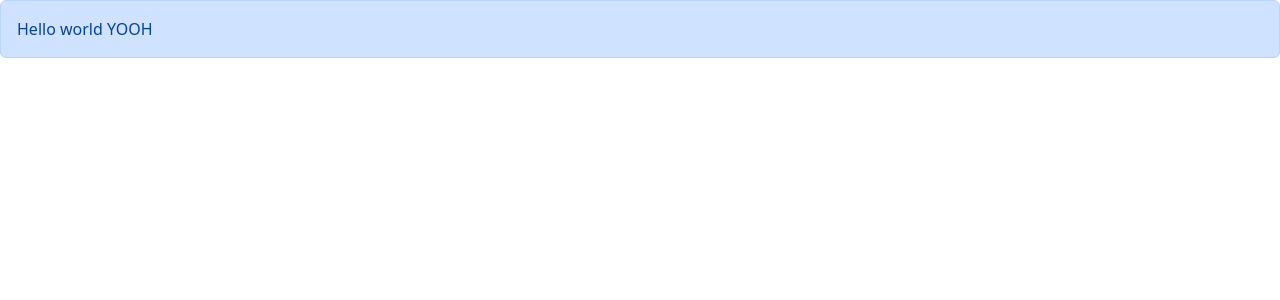
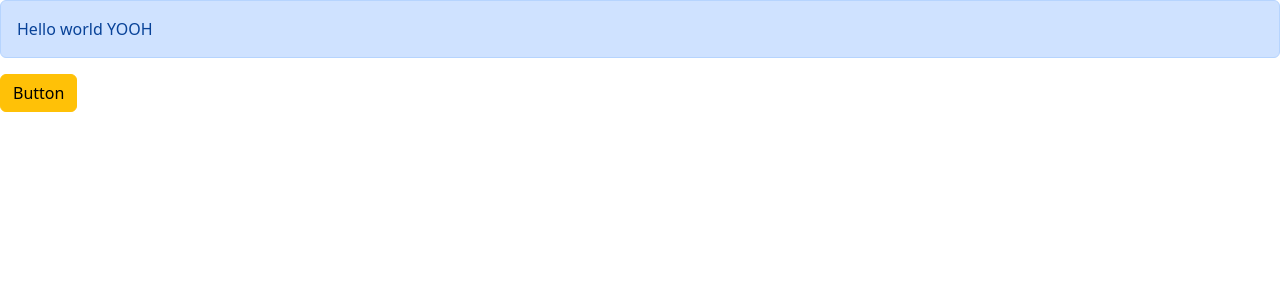
Before and after one commit to Sheddiey/ReactC, a React (Vite) app in the folder React/react-app/: page / in a window 1280 px wide. Shown: the top 300 px of the page. Built offline with nearby package versions, Linux system fonts and the light colour scheme.

Commit message:
building a button component

```diff
--- a/React/react-app/src/App.tsx
+++ b/React/react-app/src/App.tsx
@@ -1,3 +1,4 @@
+import Button from "./Components/Button";
 import Alert from "./Components/alert";
 
 
@@ -7,6 +8,8 @@ function App() {
       <Alert>
         Hello world <span>YOOH</span>
       </Alert>
+      <Button text = "Button"/>
+
     </div>
   );
 }
--- /dev/null
+++ b/React/react-app/src/Components/Button.tsx
@@ -0,0 +1,14 @@
+
+
+interface Props {
+    text: string;
+}
+
+
+function Button ({text}: Props) {
+    return (
+        <div className="btn btn-warning">{text}</div>
+    )
+}
+
+export default Button;
```
